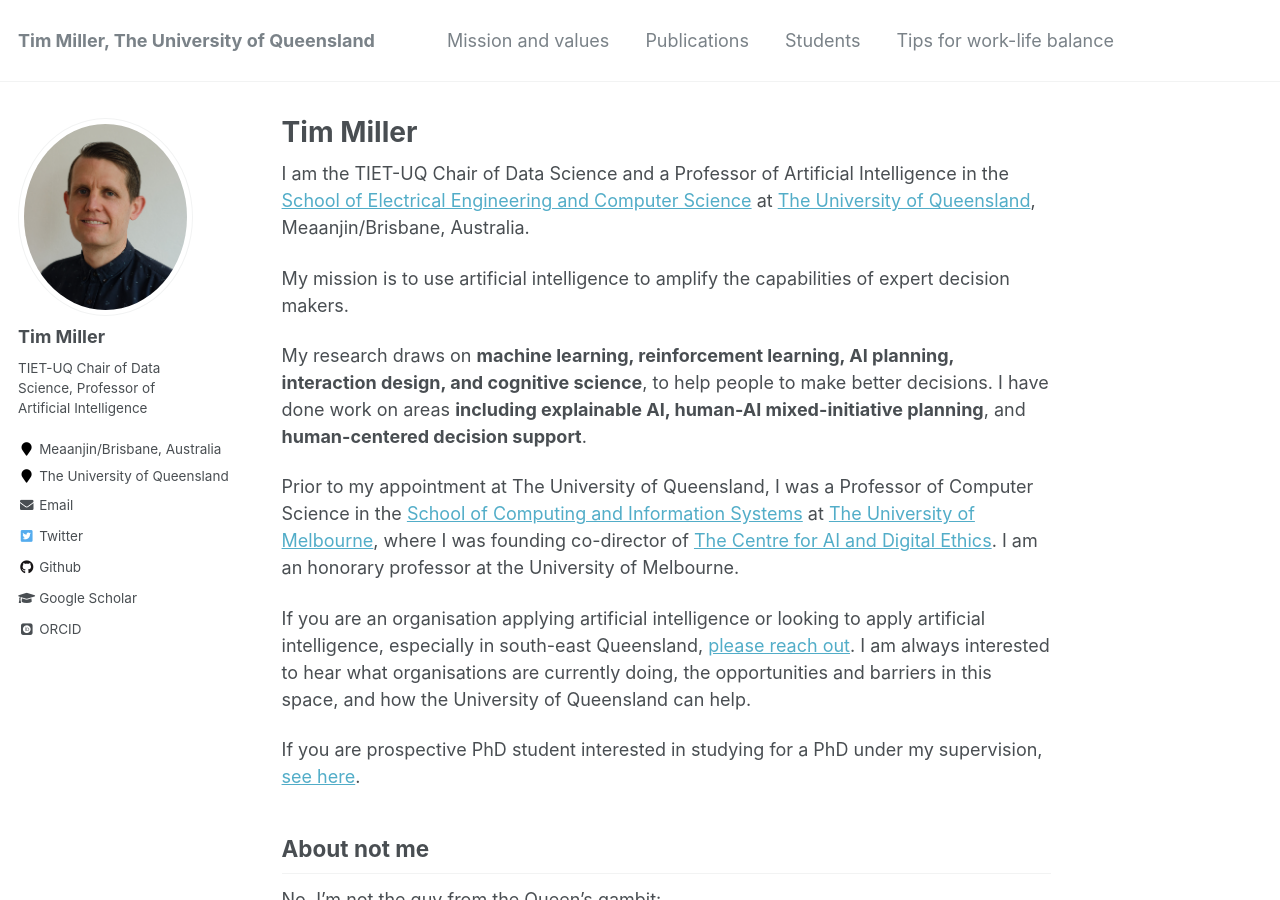
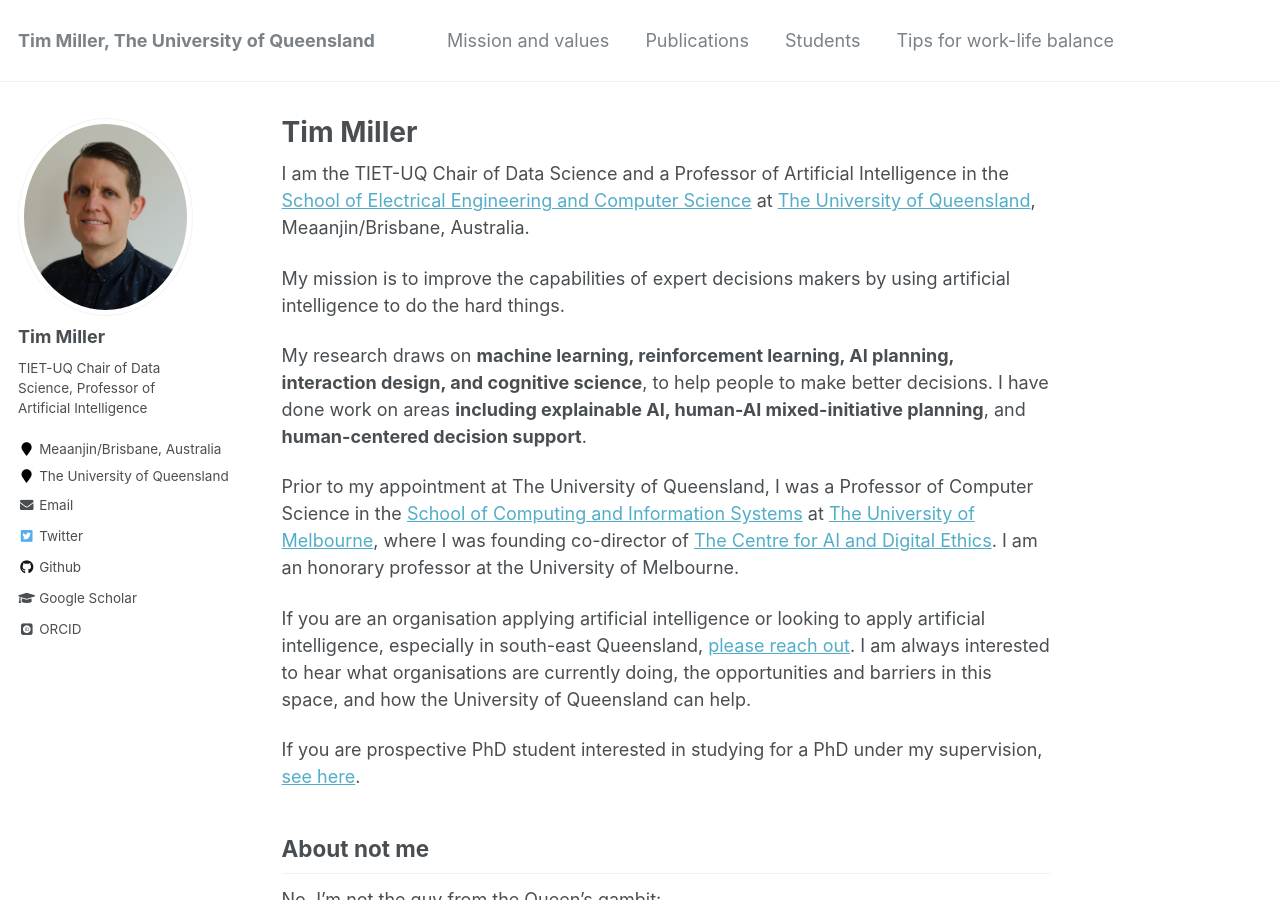
Before and after one commit to uqtmiller/uqtmiller.github.io, a Jekyll site: the page built from _pages/about.md, in a window 1280 px wide and 900 px high. Built offline with Jekyll 4.4.1, drawn with Linux system fonts in a browser that asks for light colours; some web fonts are replaced.

Commit message:
Update about.md

```diff
--- a/_pages/about.md
+++ b/_pages/about.md
@@ -10,7 +10,7 @@
 
 I am the TIET-UQ Chair of Data Science and a Professor of Artificial Intelligence in the [School of Electrical Engineering and Computer Science](https://eecs.uq.edu.au/) at [The University of Queensland](https://www.uq.edu.au/), Meaanjin/Brisbane, Australia.
 
-My mission is to use artificial intelligence to amplify the capabilities of expert decision makers.
+My mission is to improve the capabilities of expert decisions makers by using artificial intelligence to do the hard things.
 
 My research draws on **machine learning, reinforcement learning, AI planning, interaction design, and cognitive science**, to help people to make better decisions.
 I have done work on areas **including explainable AI, human-AI mixed-initiative planning**, and **human-centered decision support**.
```
